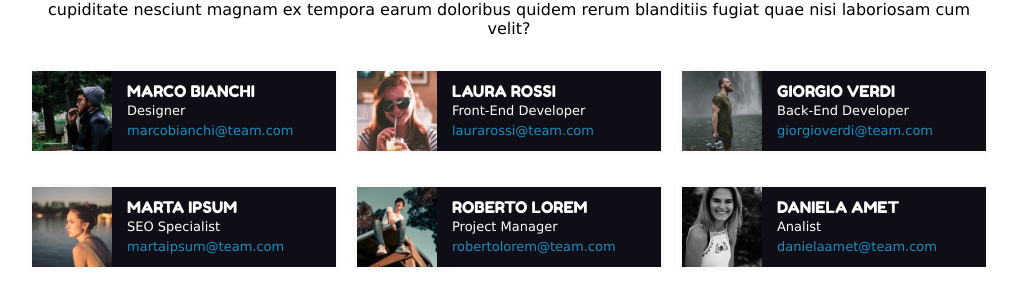
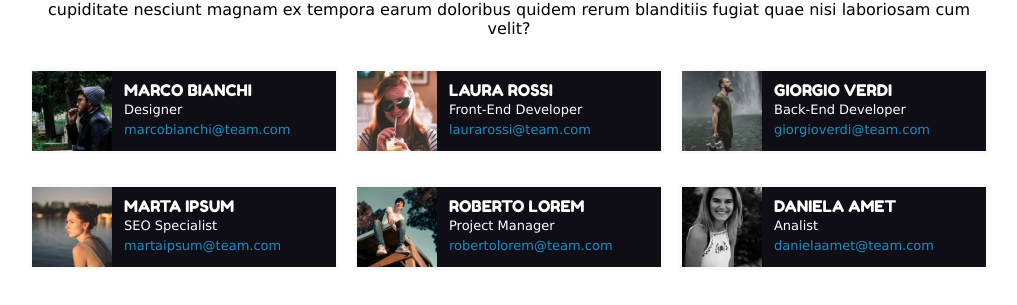
Before and after one commit to MatteoLoddo/html-css-float-cards, a plain HTML site: page index.html in a window 1280 px wide. Shown: the part 135-440 px from the top of the page, without its empty margins (131-1148 px from the left). Drawn offline with Linux system fonts and the light colour scheme.

Commit message:
add padding and Info class

```diff
--- a/css/style.css
+++ b/css/style.css
@@ -55,8 +55,10 @@ body{
 
 .card>.container-info{
     float: left;
-    padding: 10px 0px 10px 10px;
-    line-height:20px
+    width: calc(100% - 85px);
+    padding: 9px 0px 0px 5px;
+    height:calc(100% - 4px);
+
 
 }
 
@@ -77,10 +79,15 @@ body{
 
 .container-info .Email{
     color: #1B8EC0;
-    font-size: 13px;
+    font-size: 13px;;
 
 }
 
 .contain.second-row{
     margin-top: 30px;
 }
+
+.Info{
+    line-height: 16px;
+    padding: 2px
+}
--- a/index.html
+++ b/index.html
@@ -38,9 +38,9 @@
             <div class="card clearfix">
                 <img class="img-artist" src="img/male2.png" alt="immagine artista">
                 <div class="container-info clearfix">
-                    <div class="Name">GIORGIO VERDI</div>
-                    <div class="Work">Back-End Developer</div>
-                    <div class="Email">giorgioverdi@team.com</div>
+                    <div class="Name Info">GIORGIO VERDI</div>
+                    <div class="Work Info">Back-End Developer</div>
+                    <div class="Email Info">giorgioverdi@team.com</div>
                 </div>
             </div>
         </div>
@@ -65,9 +65,9 @@
             <div class="card clearfix">
                 <img class="img-artist" src="img/female3.png" alt="immagine artista">
                 <div class="container-info clearfix">
-                    <div class="Name">DANIELA AMET</div>
-                    <div class="Work">Analist</div>
-                    <div class="Email">danielaamet@team.com</div>
+                    <div class="Name Info">DANIELA AMET</div>
+                    <div class="Work Info">Analist</div>
+                    <div class="Email Info">danielaamet@team.com</div>
                 </div>
             </div>
         </div>
```
